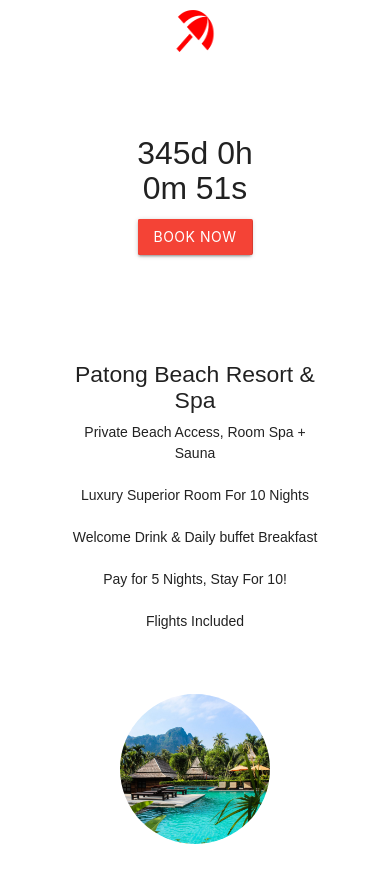
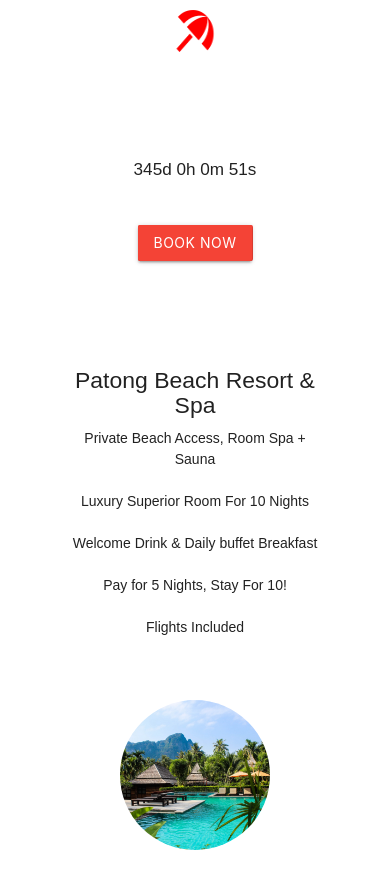
Before and after one commit to bionic-fish/holiday-promo, a plain HTML site: page index.html in a window 390 px wide. Shown: the part 1145-2026 px from the top of the page. Drawn offline with nearby package versions, Linux system fonts and the light colour scheme; a web font is replaced by a local one.

Commit message:
mobile resize countdown timer

```diff
--- a/index.html
+++ b/index.html
@@ -63,10 +63,11 @@
     <div class="container center" id="offer">
       <h2>Special Offer!</h2>
       <i class="material-icons medium">beach_access</i>
-
+      <!-- id = countdown for index.js countdown function  -->
       <div class="container">
-        <h4 id="countdown"></h4>
-
+        <br><br>
+        <p class="flow-text" id="countdown"></p>
+        <br><br>
         <button class=" btn btn-Large red pulse">Book Now</button>
       </div>
 
```
